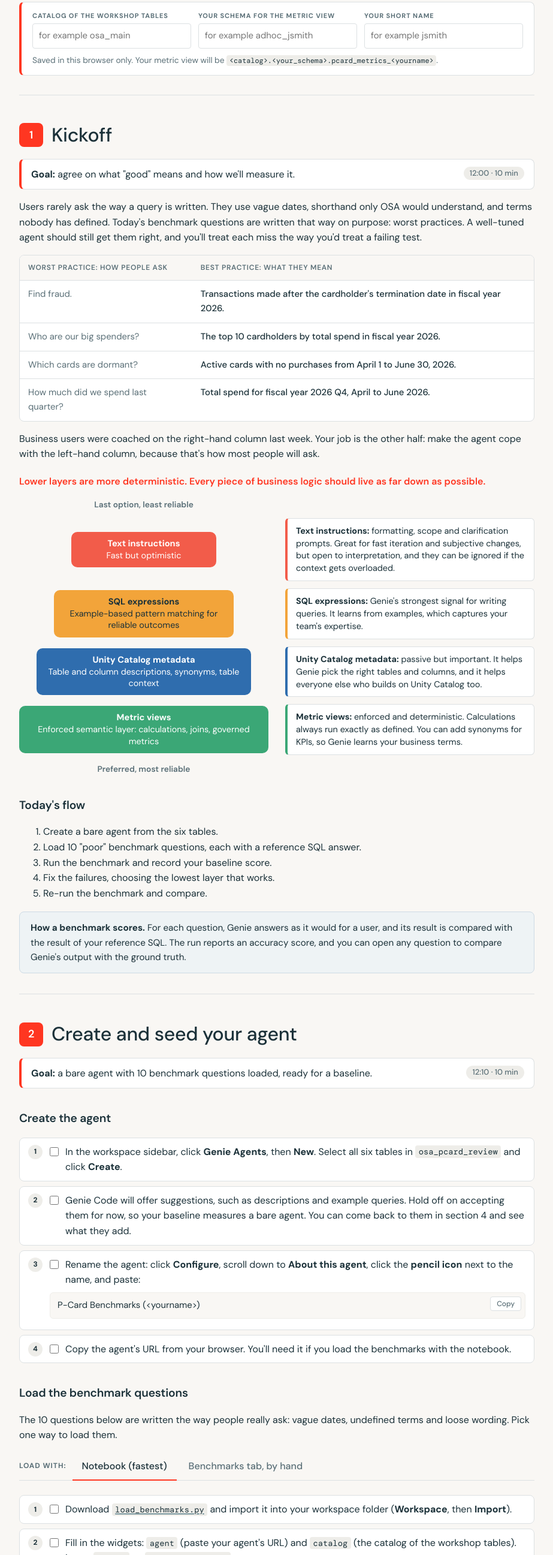
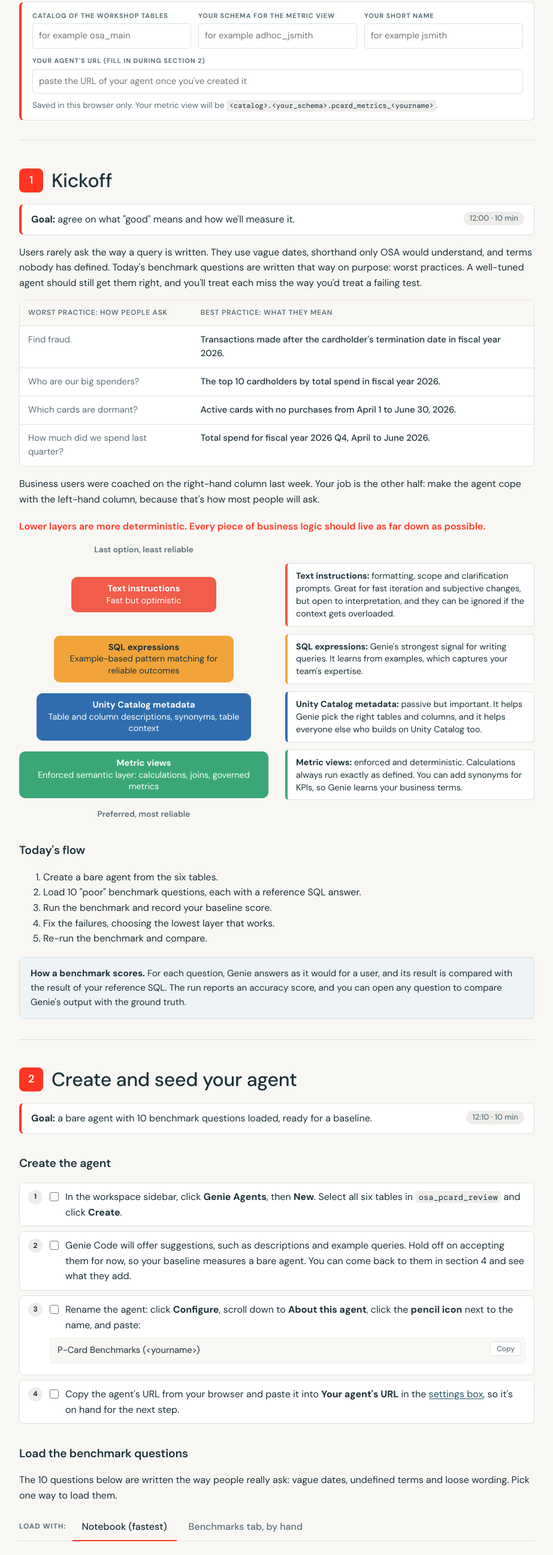
Before and after one commit to AmirLyall/osa-genie-tech-workshop, a plain HTML site: page index.html in a window 1280 px wide. Shown: the part 1719-4312 px from the top of the page at 60% size, without its empty margins (284-1207 px from the left). Drawn offline with nearby package versions, Linux system fonts and the light colour scheme.

Commit message:
Save the agent URL in the settings box and reuse it for the notebook
Co-authored-by: Isaac <no-reply@databricks.com>

```diff
--- a/app.js
+++ b/app.js
@@ -7,10 +7,10 @@
   const $ = (s, el = document) => el.querySelector(s);
   const $$ = (s, el = document) => Array.from(el.querySelectorAll(s));
 
-  /* ---------- your settings: fill {{CATALOG}}, {{SANDBOX}} and {{NAME}} in every snippet ---------- */
-  const FIELDS = { CATALOG: "<catalog>", SANDBOX: "<your_schema>", NAME: "<yourname>" };
+  /* ---------- your settings: fill {{CATALOG}}, {{SANDBOX}}, {{NAME}} and {{AGENT}} in every snippet ---------- */
+  const FIELDS = { CATALOG: "<catalog>", SANDBOX: "<your_schema>", NAME: "<yourname>", AGENT: "<your agent URL: add it in the settings box>" };
   const settings = store.get("settings", {});
-  const fill = (text) => text.replace(/\{\{(CATALOG|SANDBOX|NAME)\}\}/g, (m, k) => (settings[k] || "").trim() || FIELDS[k]);
+  const fill = (text) => text.replace(/\{\{(CATALOG|SANDBOX|NAME|AGENT)\}\}/g, (m, k) => (settings[k] || "").trim() || FIELDS[k]);
   $$("[data-tpl]").forEach((el) => { el.dataset.template = el.textContent; });
   function render() { $$("[data-tpl]").forEach((el) => { el.textContent = fill(el.dataset.template); }); }
   $$(".settings-box input[data-setting]").forEach((input) => {
--- a/index.html
+++ b/index.html
@@ -92,6 +92,7 @@
       <div><label for="set-sandbox">Your schema for the metric view</label><input id="set-sandbox" data-setting="SANDBOX" placeholder="for example adhoc_jsmith" spellcheck="false"></div>
       <div><label for="set-name">Your short name</label><input id="set-name" data-setting="NAME" placeholder="for example jsmith" spellcheck="false"></div>
     </div>
+    <div style="margin-top:12px"><label for="set-agent">Your agent's URL (fill in during section 2)</label><input id="set-agent" data-setting="AGENT" placeholder="paste the URL of your agent once you've created it" spellcheck="false"></div>
     <p class="muted small" style="margin:8px 0 0">Saved in this browser only. Your metric view will be <code data-tpl>{{CATALOG}}.{{SANDBOX}}.pcard_metrics_{{NAME}}</code>.</p>
   </div>
 </section>
@@ -148,7 +149,7 @@
     <li><label><input type="checkbox" data-id="l2b"> Genie Code will offer suggestions, such as descriptions and example queries. Hold off on accepting them for now, so your baseline measures a bare agent. You can come back to them in section 4 and see what they add.</label></li>
     <li><label><input type="checkbox" data-id="l2c"> Rename the agent: click <strong>Configure</strong>, scroll down to <strong>About this agent</strong>, click the <strong>pencil icon</strong> next to the name, and paste:</label>
       <p class="q"><span data-tpl>P-Card Benchmarks ({{NAME}})</span></p></li>
-    <li><label><input type="checkbox" data-id="l2d"> Copy the agent's URL from your browser. You'll need it if you load the benchmarks with the notebook.</label></li>
+    <li><label><input type="checkbox" data-id="l2d"> Copy the agent's URL from your browser and paste it into <strong>Your agent's URL</strong> in the <a href="#start">settings box</a>, so it's on hand for the next step.</label></li>
   </ol>
   <h3>Load the benchmark questions</h3>
   <p>The 10 questions below are written the way people really ask: vague dates, undefined terms and loose wording. Pick one way to load them.</p>
@@ -160,7 +161,10 @@
     <div class="tab-panel active" id="load-nb">
       <ol class="steps" data-group="lab2nb">
         <li><label><input type="checkbox" data-id="l2e"> Download <a href="load_benchmarks.py" download><code>load_benchmarks.py</code></a> and import it into your workspace folder (<strong>Workspace</strong>, then <strong>Import</strong>).</label></li>
-        <li><label><input type="checkbox" data-id="l2f"> Fill in the widgets: <code>agent</code> (paste your agent's URL) and <code>catalog</code> (the catalog of the workshop tables). Leave <code>schema</code> as <code>osa_pcard_review</code>.</label></li>
+        <li><label><input type="checkbox" data-id="l2f"> Fill in the widgets, copying from below. Leave <code>schema</code> as <code>osa_pcard_review</code>.</label>
+          <p class="q"><span data-tpl>{{AGENT}}</span></p>
+          <p class="muted small">That's <code>agent</code>. And this is <code>catalog</code>:</p>
+          <p class="q"><span data-tpl>{{CATALOG}}</span></p></li>
         <li><label><input type="checkbox" data-id="l2g"> Connect to <strong>Serverless</strong> and click <strong>Run all</strong>. It prints "Added 10 benchmark question(s)". Re-running is safe and never creates duplicates.</label></li>
       </ol>
     </div>
@@ -451,6 +455,6 @@ $$</pre></div></li>
 </main>
 </div>
 
-<script src="app.js?v=1"></script>
+<script src="app.js?v=2"></script>
 </body>
 </html>
```
